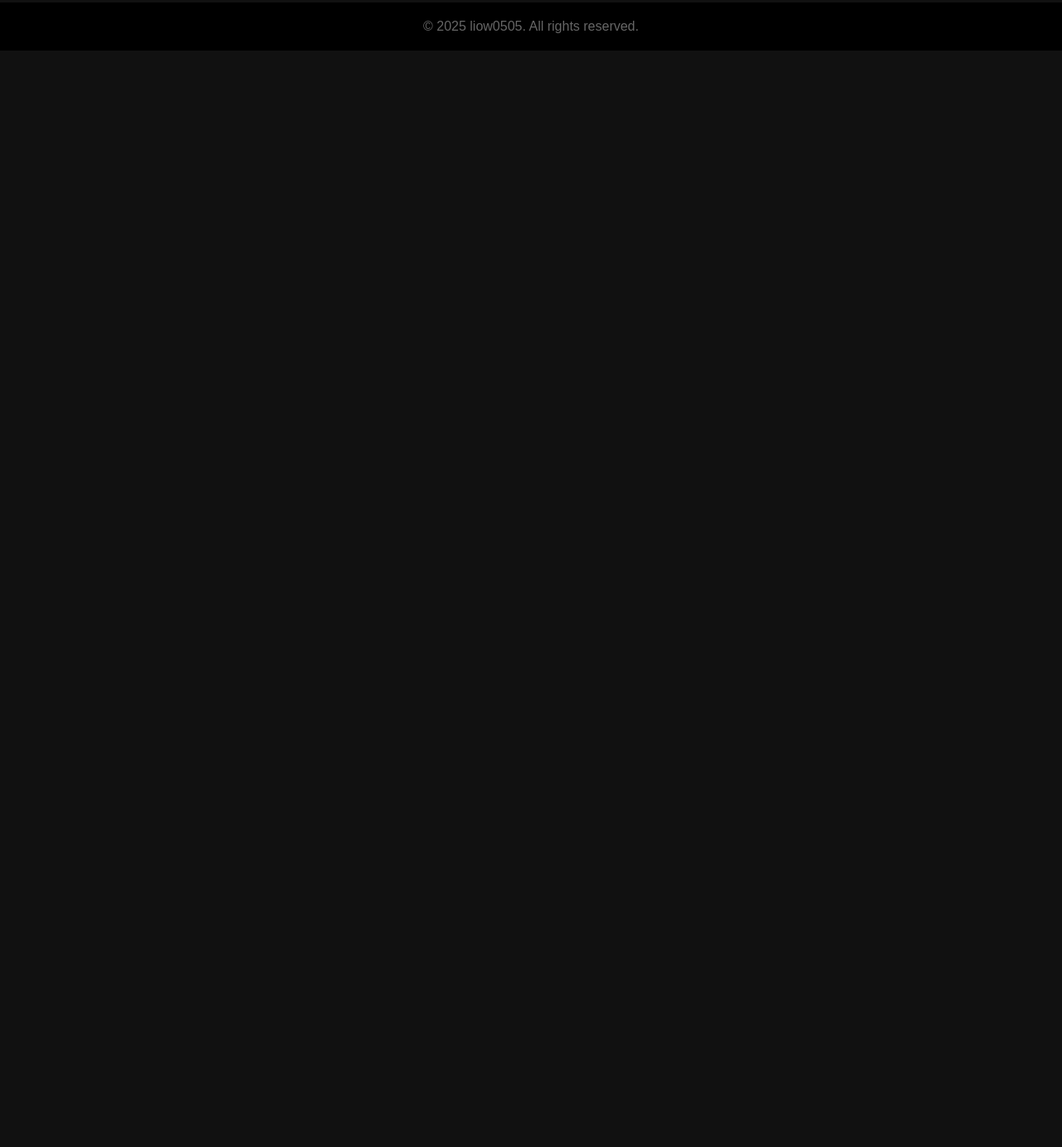
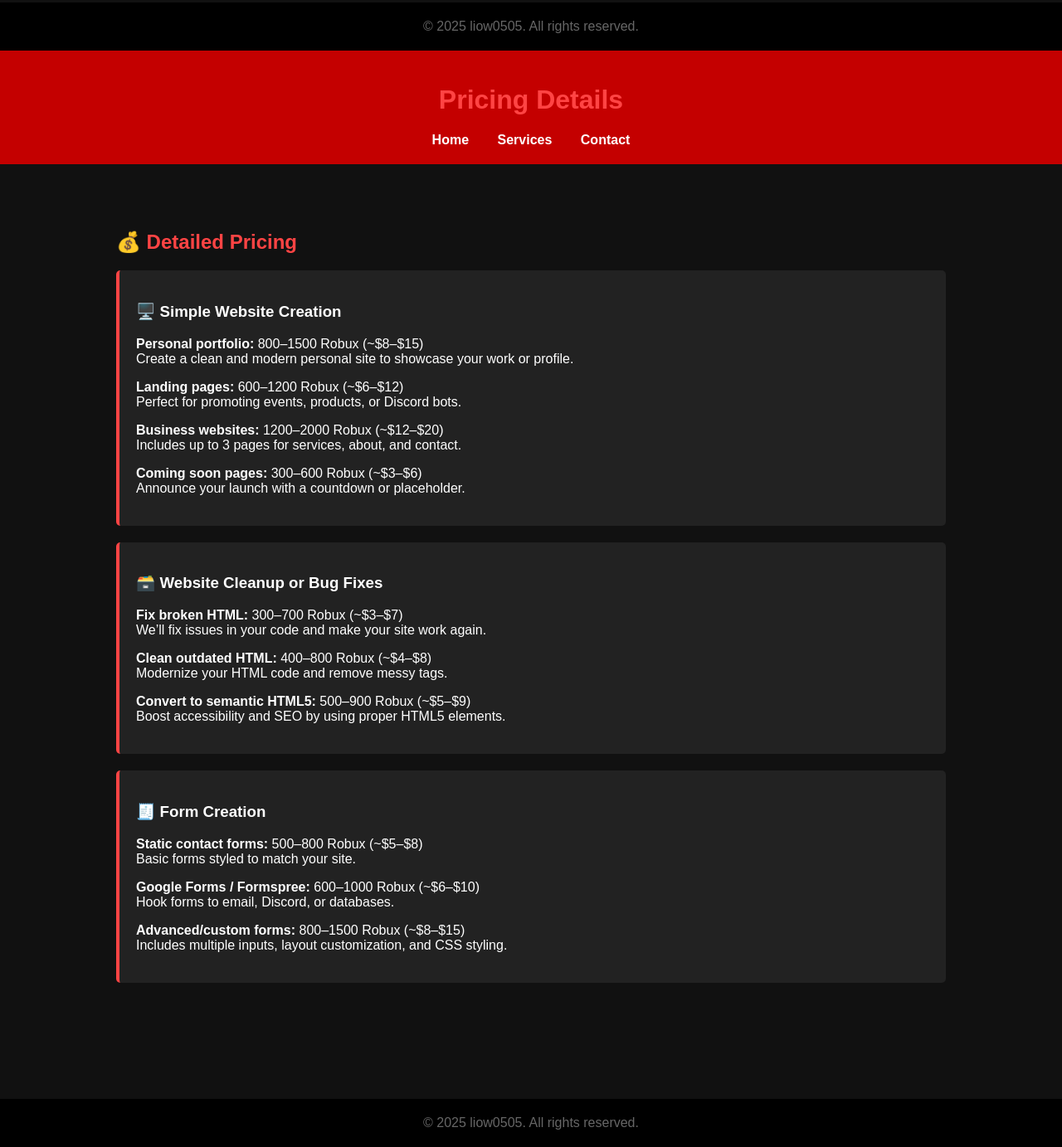
Before and after one commit to mythicmoonboy/MythicStudio, a plain HTML site: page index.html in a window 1280 px wide. Shown: the part 733-2116 px from the top of the page at 83% size. Before the commit the page ends 800 px from the top, so only its background shows below. Drawn offline with Linux system fonts and the light colour scheme.

Commit message:
Update index.html

```diff
--- a/index.html
+++ b/index.html
@@ -84,3 +84,108 @@
 
 </body>
 </html>
+<!DOCTYPE html>
+<html lang="en">
+<head>
+  <meta charset="UTF-8" />
+  <meta name="viewport" content="width=device-width, initial-scale=1.0"/>
+  <title>Pricing | liow0505</title>
+  <style>
+    body {
+      margin: 0;
+      background-color: #111;
+      color: #fff;
+      font-family: Arial, sans-serif;
+    }
+    header {
+      background-color: #c40000;
+      padding: 20px;
+      text-align: center;
+    }
+    nav a {
+      color: white;
+      margin: 0 15px;
+      text-decoration: none;
+      font-weight: bold;
+    }
+    nav a:hover {
+      color: #ff6666;
+    }
+    section {
+      padding: 60px 20px;
+      max-width: 1000px;
+      margin: auto;
+    }
+    h1, h2 {
+      color: #ff4444;
+    }
+    .service {
+      background-color: #222;
+      padding: 20px;
+      border-left: 4px solid #ff4444;
+      margin-bottom: 20px;
+      border-radius: 5px;
+    }
+    footer {
+      background: #000;
+      padding: 20px;
+      text-align: center;
+      color: #666;
+      margin-top: 60px;
+    }
+  </style>
+</head>
+<body>
+
+  <header>
+    <h1>Pricing Details</h1>
+    <nav>
+      <a href="index.html">Home</a>
+      <a href="#services">Services</a>
+      <a href="index.html#contact">Contact</a>
+    </nav>
+  </header>
+
+  <section id="services">
+    <h2>💰 Detailed Pricing</h2>
+
+    <div class="service">
+      <h3>🖥️ Simple Website Creation</h3>
+      <p><strong>Personal portfolio:</strong> 800–1500 Robux (~$8–$15)
+      <br>Create a clean and modern personal site to showcase your work or profile.</p>
+      <p><strong>Landing pages:</strong> 600–1200 Robux (~$6–$12)
+      <br>Perfect for promoting events, products, or Discord bots.</p>
+      <p><strong>Business websites:</strong> 1200–2000 Robux (~$12–$20)
+      <br>Includes up to 3 pages for services, about, and contact.</p>
+      <p><strong>Coming soon pages:</strong> 300–600 Robux (~$3–$6)
+      <br>Announce your launch with a countdown or placeholder.</p>
+    </div>
+
+    <div class="service">
+      <h3>🗃️ Website Cleanup or Bug Fixes</h3>
+      <p><strong>Fix broken HTML:</strong> 300–700 Robux (~$3–$7)
+      <br>We’ll fix issues in your code and make your site work again.</p>
+      <p><strong>Clean outdated HTML:</strong> 400–800 Robux (~$4–$8)
+      <br>Modernize your HTML code and remove messy tags.</p>
+      <p><strong>Convert to semantic HTML5:</strong> 500–900 Robux (~$5–$9)
+      <br>Boost accessibility and SEO by using proper HTML5 elements.</p>
+    </div>
+
+    <div class="service">
+      <h3>🧾 Form Creation</h3>
+      <p><strong>Static contact forms:</strong> 500–800 Robux (~$5–$8)
+      <br>Basic forms styled to match your site.</p>
+      <p><strong>Google Forms / Formspree:</strong> 600–1000 Robux (~$6–$10)
+      <br>Hook forms to email, Discord, or databases.</p>
+      <p><strong>Advanced/custom forms:</strong> 800–1500 Robux (~$8–$15)
+      <br>Includes multiple inputs, layout customization, and CSS styling.</p>
+    </div>
+
+  </section>
+
+  <footer>
+    &copy; 2025 liow0505. All rights reserved.
+  </footer>
+
+</body>
+</html>
```
